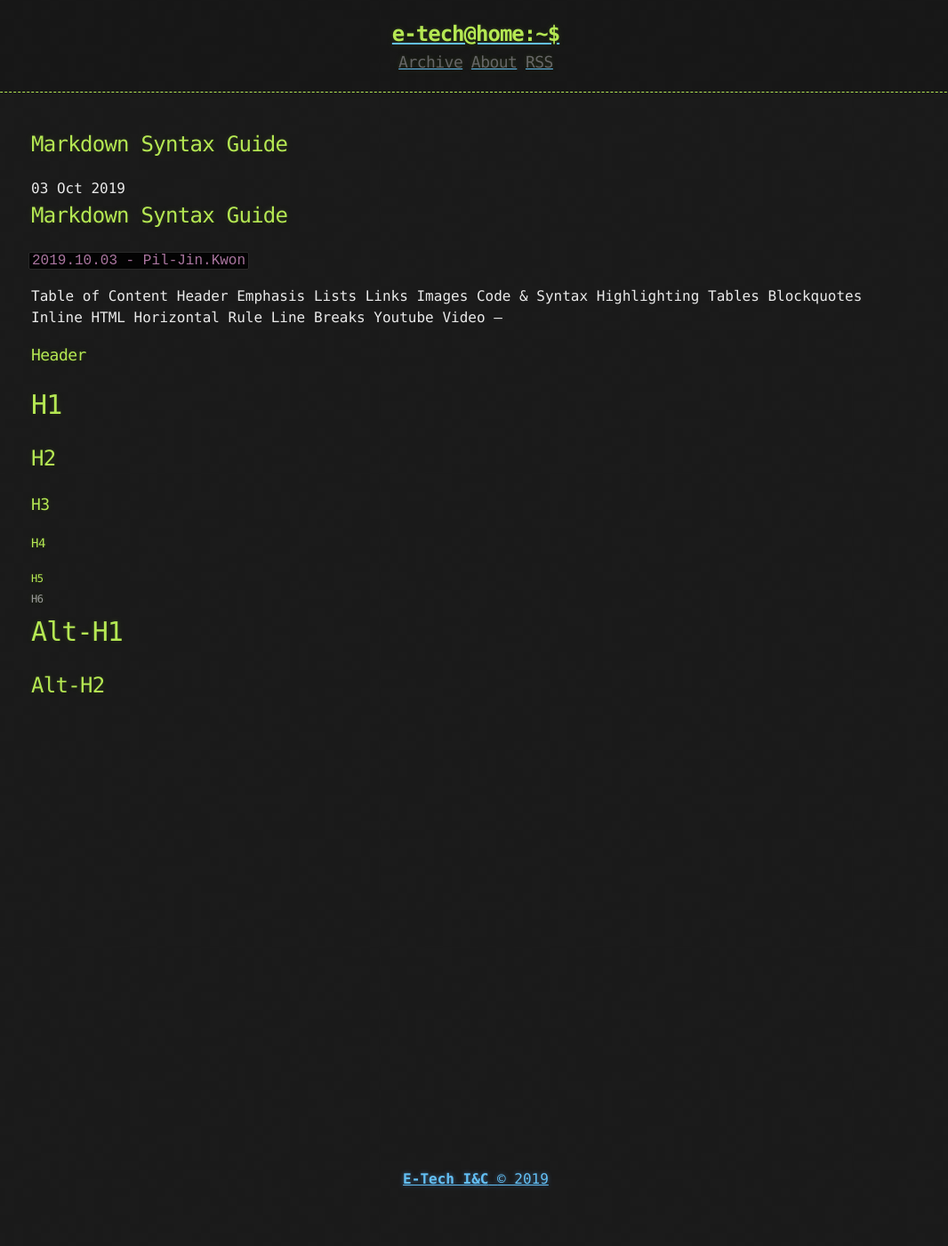
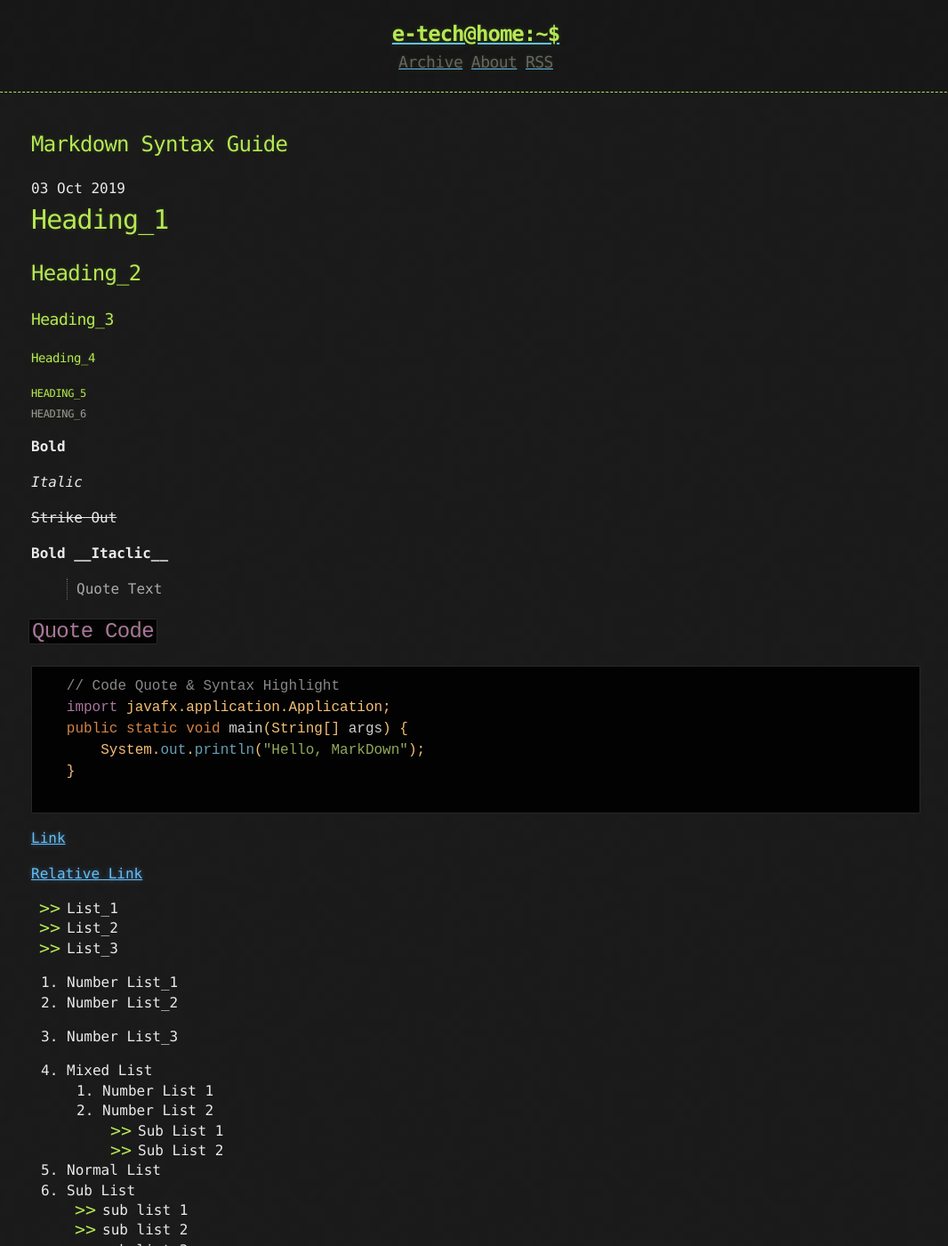
Before and after one commit to e-techinc/etechinc, a Jekyll site: the page built from _posts/2019-10-03-MarkDown-Guide.md, in a window 1280 px wide and 1400 px high. Shown: the whole window at 89% size, without its empty margins (105-1171 px from the left). Built offline with Jekyll 4.4.1, drawn with Linux system fonts in a browser that asks for light colours; some of the changed text lies outside the part shown.

Commit message:
Update 2019-10-03-MarkDown-Guide.md

````diff
--- a/_posts/2019-10-03-MarkDown-Guide.md
+++ b/_posts/2019-10-03-MarkDown-Guide.md
@@ -3,33 +3,77 @@ title: Markdown Syntax Guide
 published: true
 ---
 
-## Markdown Syntax Guide
-`2019.10.03 - Pil-Jin.Kwon`
+# Heading_1
+## Heading_2
+### Heading_3
+#### Heading_4
+##### Heading_5
+###### Heading_6
 
-Table of Content
-Header
-Emphasis
-Lists
-Links
-Images
-Code & Syntax Highlighting
-Tables
-Blockquotes
-Inline HTML
-Horizontal Rule
-Line Breaks
-Youtube Video
----
-### Header
-# H1
-## H2
-### H3
-#### H4
-##### H5
-###### H6
 
-Alt-H1
-======
+**Bold**
 
-Alt-H2
-------
+*Italic*
+
+~~Strike Out~~
+
+**Bold __Itaclic__**
+
+
+> Quote Text
+
+`Quote Code `
+-
+```java
+   // Code Quote & Syntax Highlight
+   import javafx.application.Application;
+   public static void main(String[] args) {
+       System.out.println("Hello, MarkDown");
+   }
+
+```
+
+
+[Link](http://www.xenostream.com)
+
+[Relative Link](MarkDown_Github.md)
+
+- List_1
+- List_2
+- List_3
+
+
+1. Number List_1
+1. Number List_2
+1. Number List_3
+
+
+1. Mixed List
+    1. Number List 1
+    1. Number List 2
+        * Sub List 1
+        * Sub List 2
+1. Normal List
+1. Sub List
+    * sub list 1
+    * sub list 2
+    * sub list 3
+        * leaf list 1
+        * leaf list 2
+
+- [x] Task list 1
+- []  Task list 2
+- []  Task list 3
+
+
+Ignore Markdown is \\ non list \\
+
+
+R/C |  Header 1 | Header 2
+ :---|:---:|---:
+ Row1 | Data 1 | **Data 2**
+ Row2 | Data 3 | Data 4
+ Row3 | Data 5 | Data 6
+ Row4 | Data 7 | Data 8
+ *Row5* | Data 9 | Data 10
+L    |   C     | R
````
